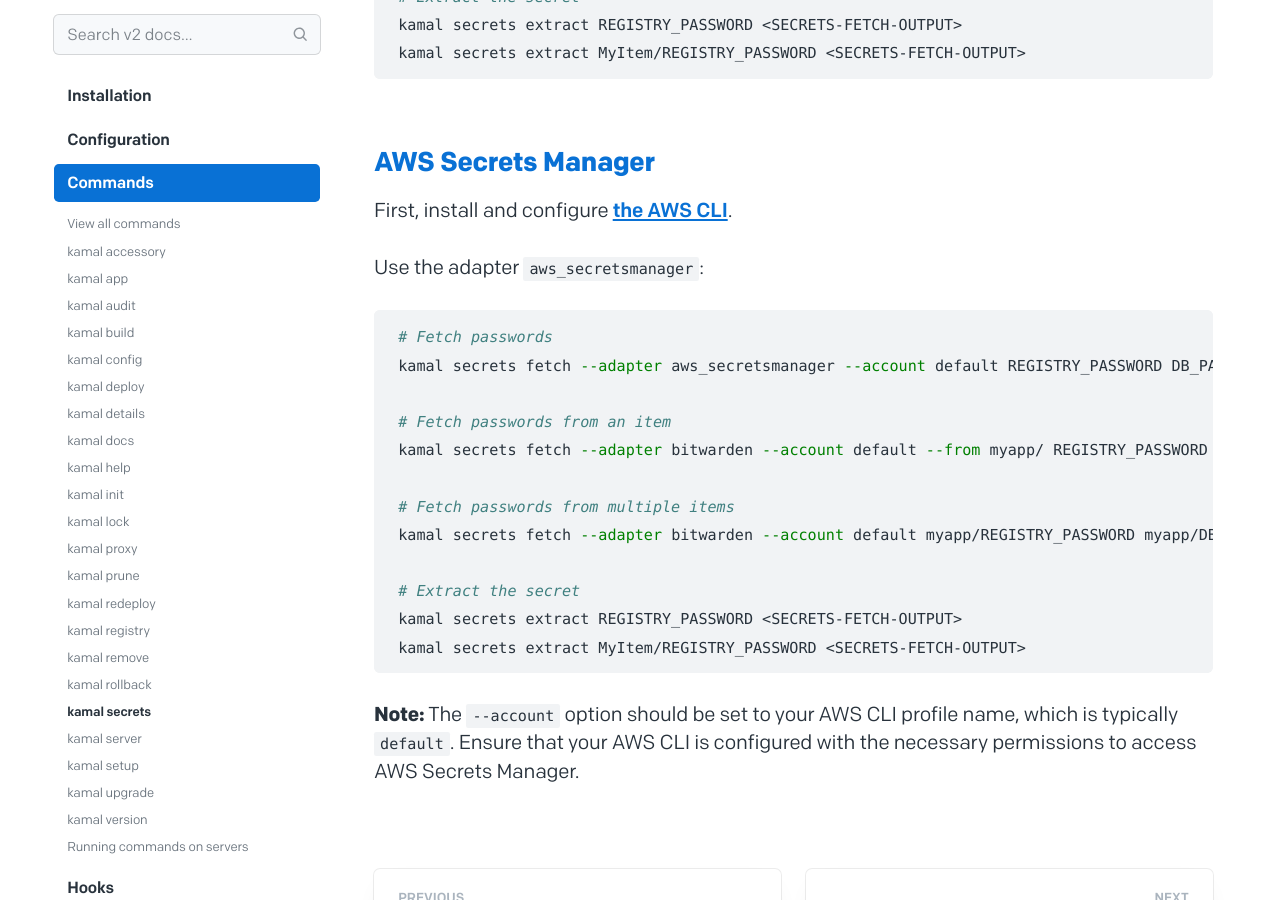
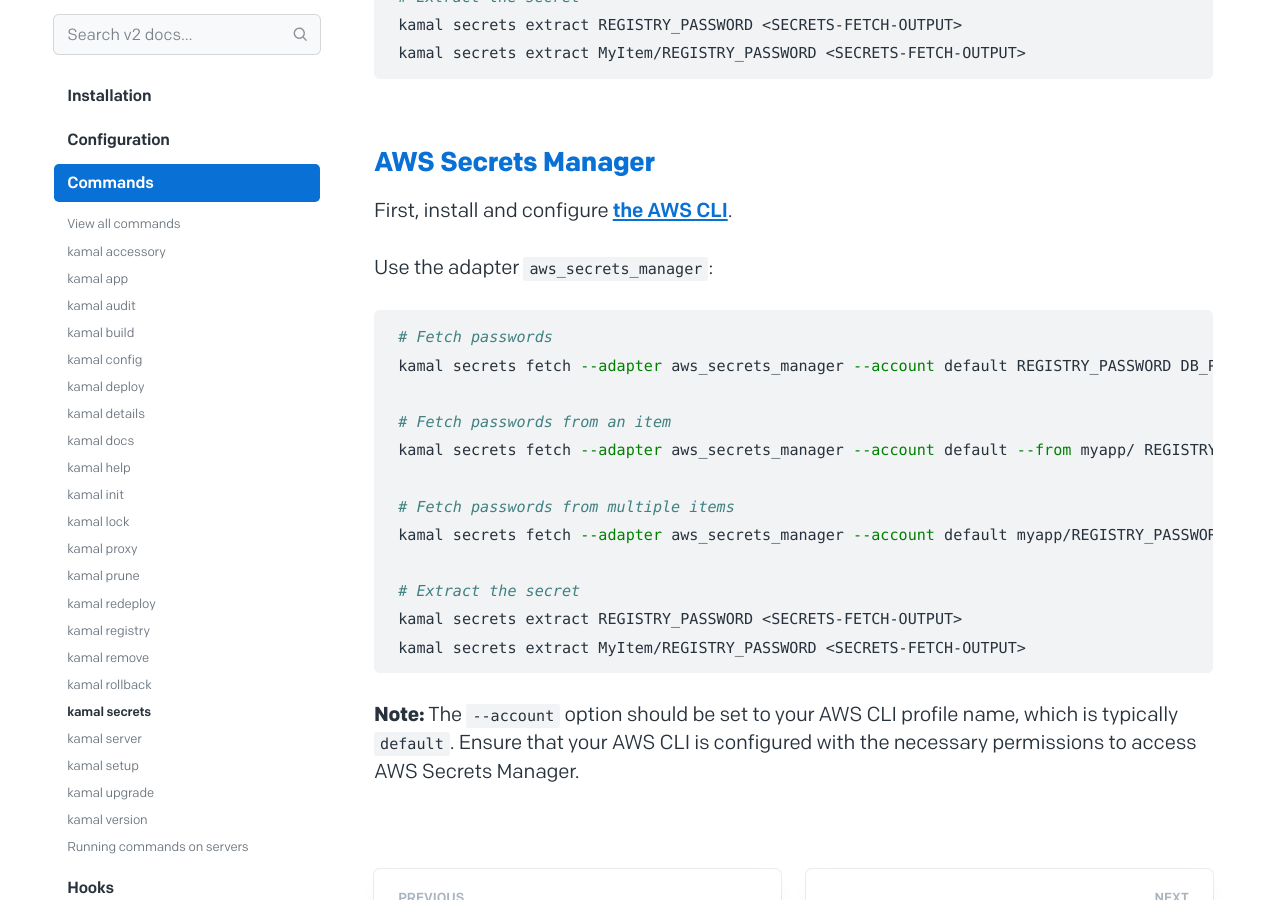
Before and after one commit to basecamp/kamal-site, a Jekyll site: the page built from docs/commands/secrets.md, in a window 1280 px wide and 900 px high, scrolled down 2708 px. Built offline with Jekyll 4.4.1, drawn with Linux system fonts in a browser that asks for light colours.

Commit message:
rename aws_secretsmanager to aws_secrets_manager

````diff
--- a/docs/commands/secrets.md
+++ b/docs/commands/secrets.md
@@ -99,17 +99,17 @@ kamal secrets extract MyItem/REGISTRY_PASSWORD <SECRETS-FETCH-OUTPUT>
 
 First, install and configure [the AWS CLI](https://docs.aws.amazon.com/cli/latest/userguide/getting-started-install.html).
 
-Use the adapter `aws_secretsmanager`:
+Use the adapter `aws_secrets_manager`:
 
 ```bash
 # Fetch passwords
-kamal secrets fetch --adapter aws_secretsmanager --account default REGISTRY_PASSWORD DB_PASSWORD
+kamal secrets fetch --adapter aws_secrets_manager --account default REGISTRY_PASSWORD DB_PASSWORD
 
 # Fetch passwords from an item
-kamal secrets fetch --adapter bitwarden --account default --from myapp/ REGISTRY_PASSWORD DB_PASSWORD
+kamal secrets fetch --adapter aws_secrets_manager --account default --from myapp/ REGISTRY_PASSWORD DB_PASSWORD
 
 # Fetch passwords from multiple items
-kamal secrets fetch --adapter bitwarden --account default myapp/REGISTRY_PASSWORD myapp/DB_PASSWORD
+kamal secrets fetch --adapter aws_secrets_manager --account default myapp/REGISTRY_PASSWORD myapp/DB_PASSWORD
 
 # Extract the secret
 kamal secrets extract REGISTRY_PASSWORD <SECRETS-FETCH-OUTPUT>
````
